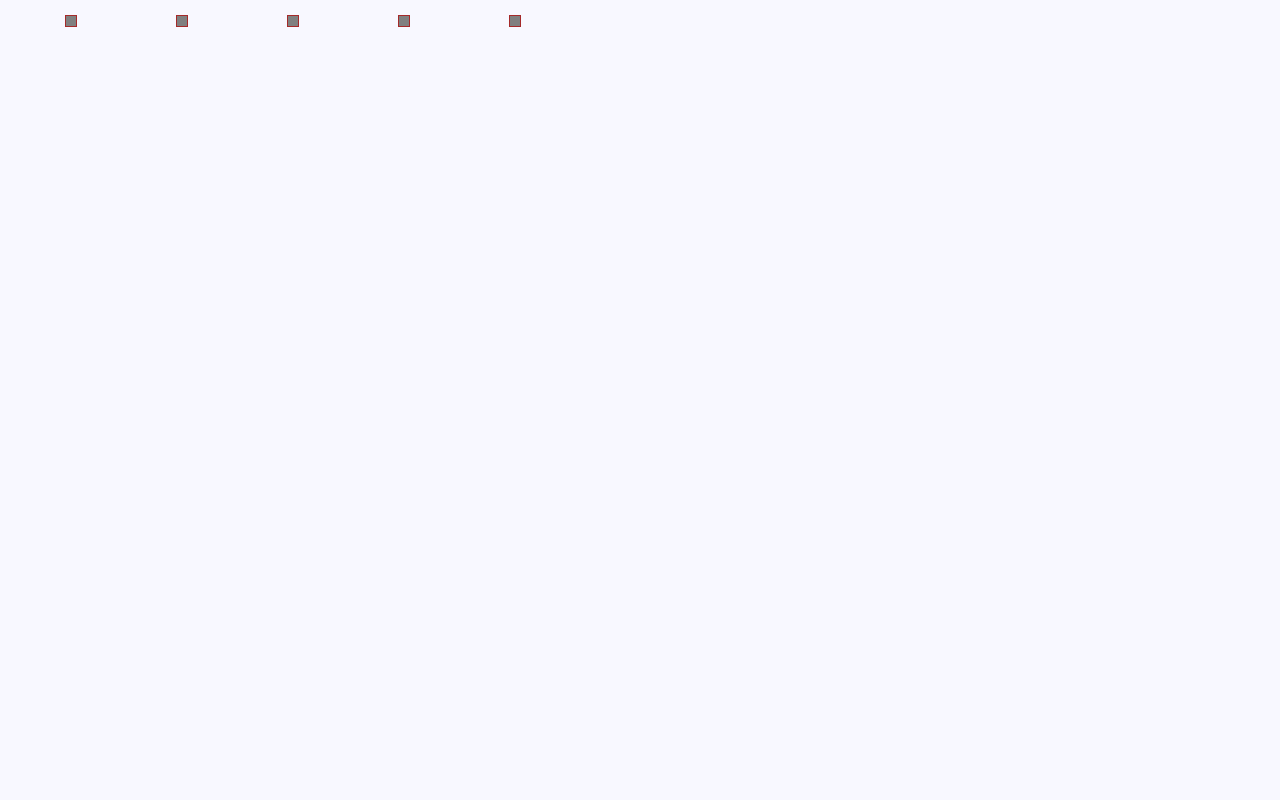
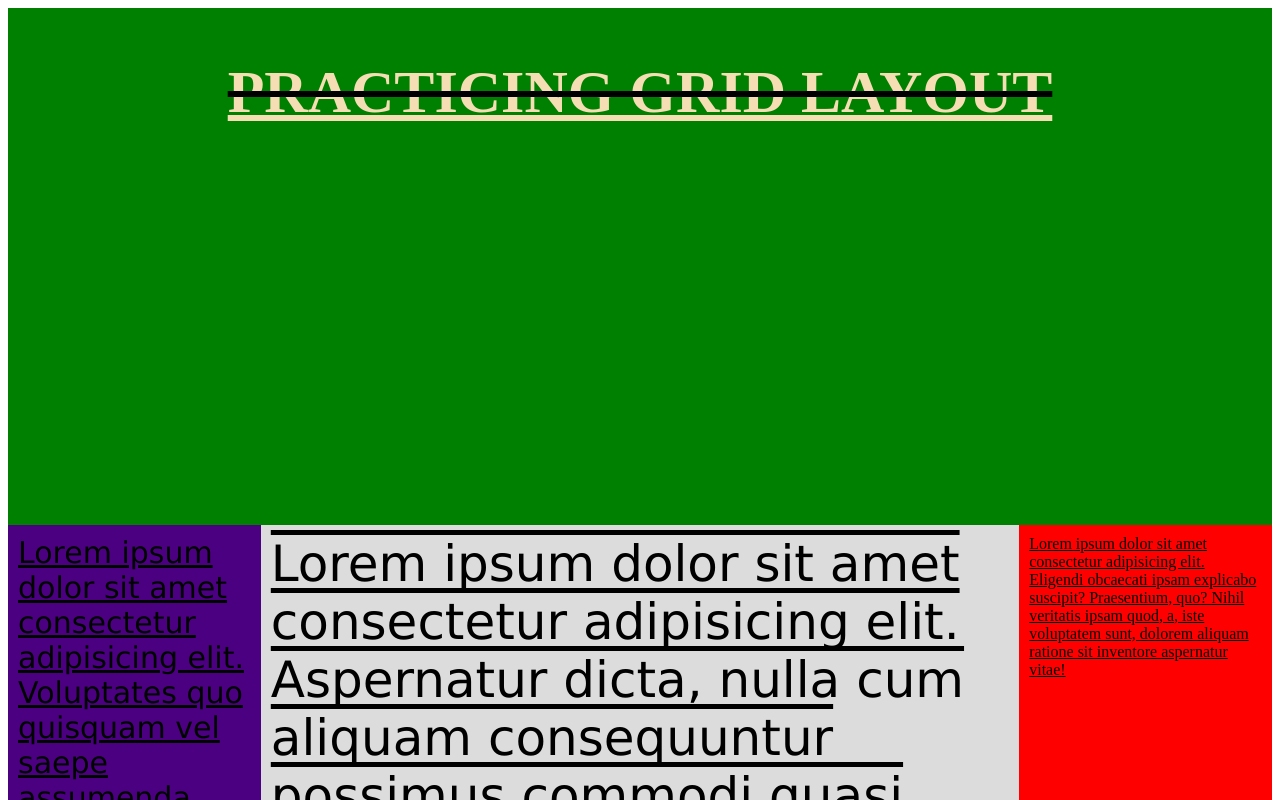
Before and after one commit to AgolaDeveloper/Practicing-GridLayout, a plain HTML site: page index.html in a window 1280 px wide. Shown: the top 800 px of the page. Drawn offline with Linux system fonts and the light colour scheme.

Commit message:
committing changes

```diff
--- a/index.html
+++ b/index.html
@@ -8,27 +8,20 @@
     <link rel="stylesheet" href="mystyles.css">
 </head>
 <body>
-    <div class="grid-container">
-        <div class="grid-area o">
-
+    <div class="container">
+        <div class="grid-item item-1">
+            Lorem ipsum dolor sit amet consectetur adipisicing elit. Voluptates quo quisquam vel saepe assumenda corrupti provident dicta voluptatum id eos, recusandae dolorem, iure ea repellat aut voluptate ipsum ratione modi molestiae ullam iusto incidunt debitis temporibus. Porro aliquam quae hic!
         </div>
 
-        <div class="grid-area t">
-
+        <div class="grid-item item-2">
+            Lorem ipsum dolor sit amet consectetur adipisicing elit. Aspernatur dicta, nulla cum aliquam consequuntur possimus commodi quasi temporibus fugit deserunt error, porro impedit repudiandae modi, veritatis quae ea voluptate beatae necessitatibus. Placeat porro harum magnam pariatur perferendis hic impedit molestias totam, accusantium minus illo ratione! Iste, corporis aliquam. Ipsum quia earum suscipit eum explicabo quas, accusantium tempore tenetur non officia?
         </div>
-
-        <div class="grid-area th">
-
+        <div class="grid-item item-3">
+            <h1>PRACTICING GRID LAYOUT</h1>
         </div>
-
-        <div class="grid-area f">
-
+        <div class="grid-item item-4">
+            Lorem ipsum dolor sit amet consectetur adipisicing elit. Eligendi obcaecati ipsam explicabo suscipit? Praesentium, quo? Nihil veritatis ipsam quod, a, iste voluptatem sunt, dolorem aliquam ratione sit inventore aspernatur vitae!
         </div>
-
-        <div class="grid-area fi">
-
-        </div>
-
     </div>
 </body>
 </html>
--- a/mystyles.css
+++ b/mystyles.css
@@ -1,27 +1,60 @@
-*{
+/*body{ background-color:green;}*/
+.container{
+    /*overflow: auto;*/
+    height: 100%;
+    display: grid;
 
-    padding: 5px;
-    margin: auto;
+    grid-template:
+    "th th th" 40%
+    "o t fo" 1fr
+    "o t fo" 20%
+    / 20% 1fr 20%;
+    /*
+    grid-gap: 3px;
+    */
+
+}
+/*
+.container> div{
+    padding: 20px;
+}*/
+.grid-item{
+
+    padding: 10px;
 }
 
-body{
-    background-color: ghostwhite;
+.item-1{
+    background-color: indigo;
+    grid-area: o;
+    text-decoration: underline;
+    font-size: 30px;
+    font-family: 'Lucida Sans', 'Lucida Sans Regular', 'Lucida Grande', 'Lucida Sans Unicode', Geneva, Verdana, sans-serif;
 }
 
-.grid-container{
-    display: grid;
-    grid-template-columns: repeat(1fr, 12);
-    grid-template-rows: auto auto auto auto auto;
-    grid-template-areas:
-        "o o o o o o o o o o o o"
-        "t t t t t t t t t t t t"
-        "th th th th th th th th th th th th"
-        "f f f f f f f f f f f f"
-        "fi fi fi fi fi fi fi fi fi fi fi fi"
+.item-2{
+    background-color:gainsboro;
+    grid-area: t;
+    text-decoration: overline;
+    font-size: 50px;
+    font-family: Verdana, Geneva, Tahoma, sans-serif;
 }
 
-.grid-area{
-    background-color: grey;
-    border: 1px solid brown;
+.item-3{
+    background-color:green;
+    grid-area: th;
+    text-decoration: line-through;
+}
 
+.item-4{
+    background-color: red;
+    grid-area: fo;
+    text-decoration: underline;
 }
+
+h1{
+    text-align: center;
+    font-size: 60px;
+    text-decoration: underline;
+    color: wheat;
+    font-family: 'Times New Roman', Times, serif;
+}
```
